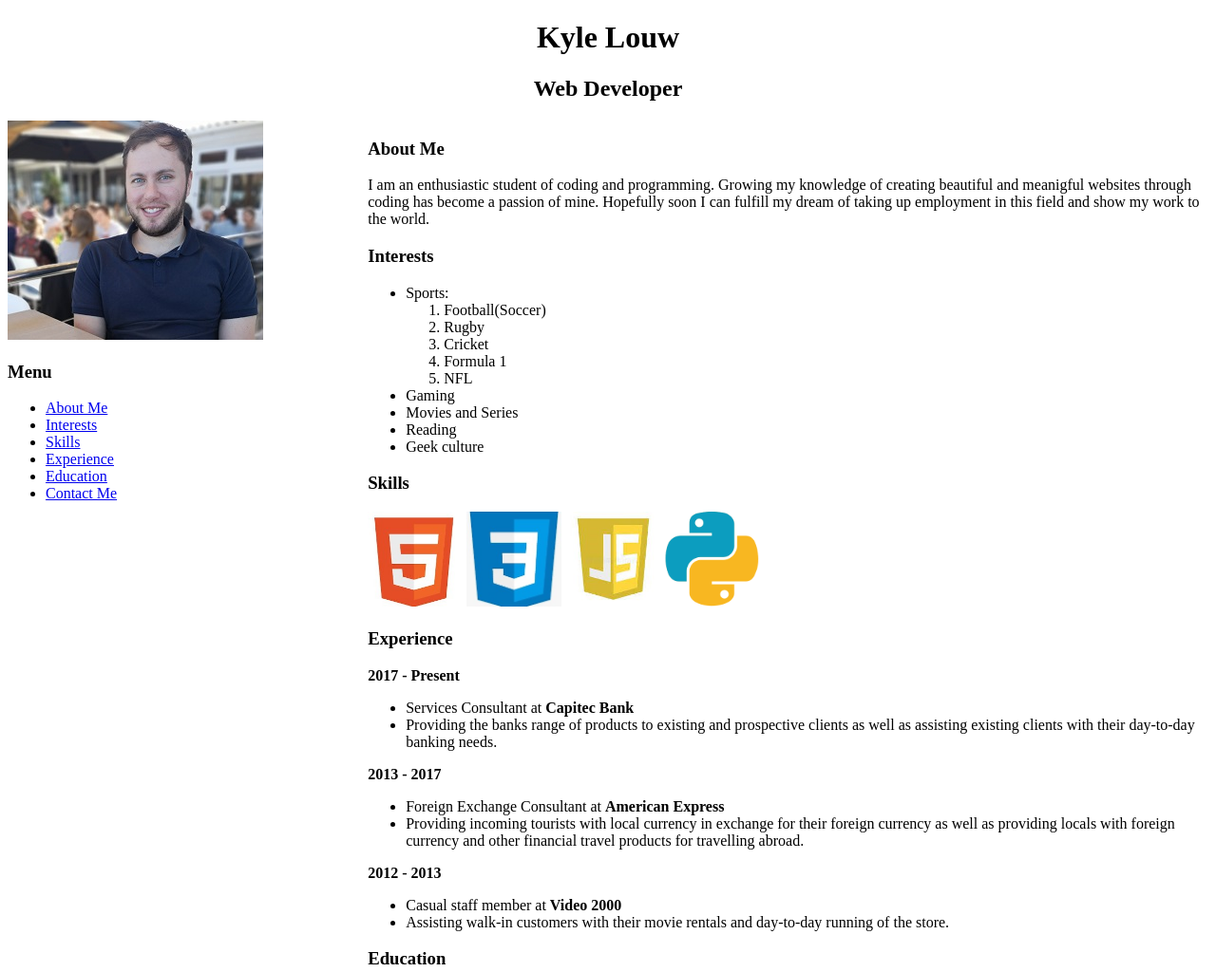
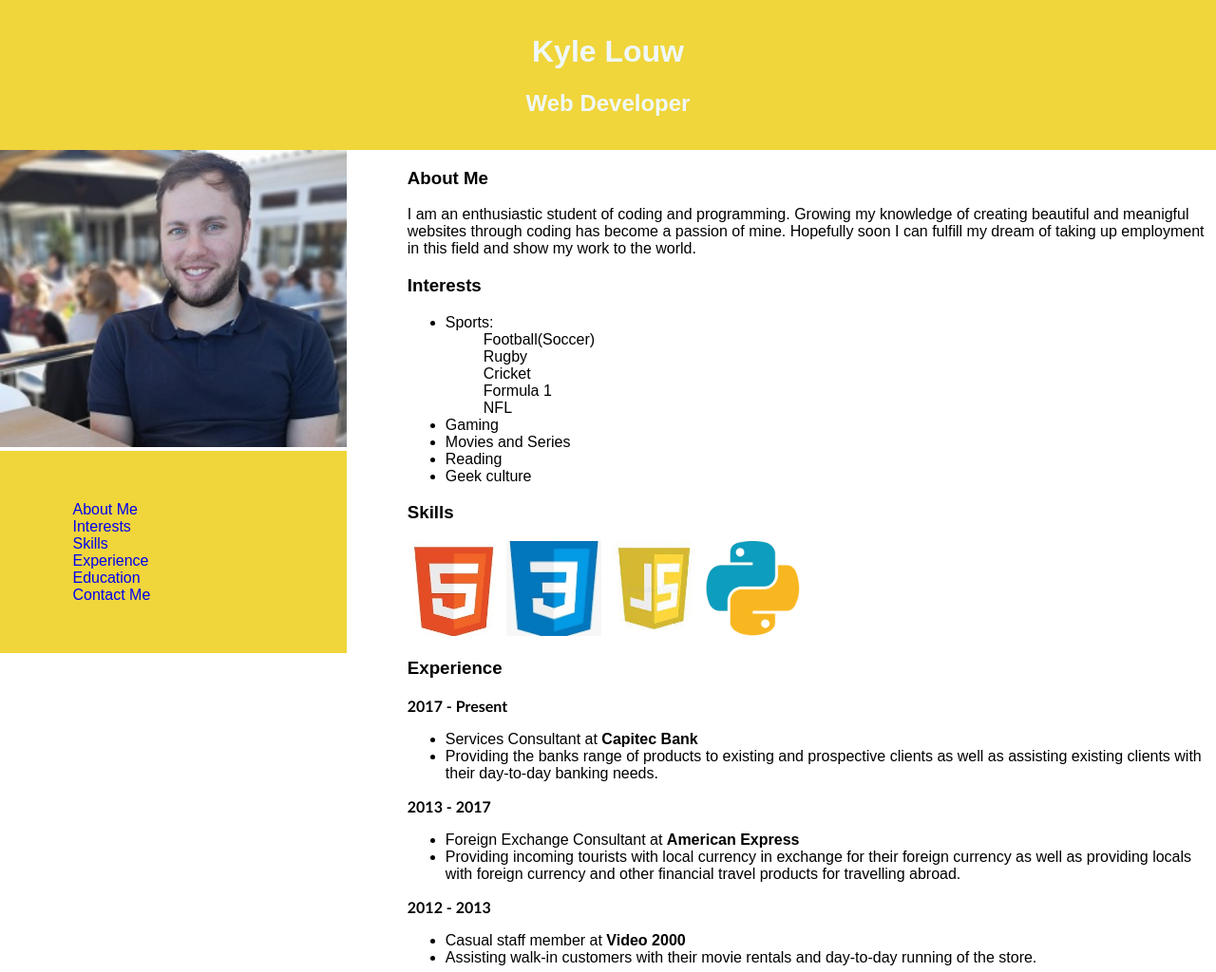
Before and after one commit to KCLouw/resume2022, a plain HTML site: page index.html in a window 1280 px wide. Shown: the top 1024 px of the page at 95% size. Drawn offline with Linux system fonts and the light colour scheme.

Commit message:
Classes, colours and fonts
added some of the above mentioned styles

```diff
--- a/index.html
+++ b/index.html
@@ -7,27 +7,7 @@
     <meta http-equiv="X-UA-Compatible" content="IE=edge">
     <meta name="viewport" content="width=device-width, initial-scale=1.0">
     <title>Kyle Louw Resume</title>
-    <style>
-        aside {
-            float: left;
-            display: block;
-            width: 30%;
-        }
-
-        article {
-            display: block;
-            width: 70%;
-            float: right;
-        }
-
-        header {
-            text-align: center;
-        }
-        footer{
-            display: block;
-            clear: both;
-        }
-    </style>
+    <link rel="stylesheet" href="static/css/stylesheet.css">
 </head>
 
 <body>
@@ -35,12 +15,13 @@
         <h1>Kyle Louw</h1>
         <h2>Web Developer</h2>
     </header>
-<section>
+    <main>
         <aside>
-        <img src="images/Me-min.jpg" alt="Picture of Kyle Louw">
+            <div>
+                <img src="images/Me-min.jpg" alt="Picture of Kyle Louw" class="prof-pic">
+            </div>
             <nav>
-            <h3>Menu</h3>
-            <ul>
+                <ul class="menu-list">
                     <li><a href="#about-me">About Me</a></li>
                     <li><a href="#interests">Interests</a></li>
                     <li><a href="#skills">Skills</a></li>
@@ -55,7 +36,8 @@
             <div>
                 <h3 id="about-me">About Me</h3>
                 <p>I am an enthusiastic student of coding and programming.
-                Growing my knowledge of creating beautiful and meanigful websites through coding has become a passion of
+                    Growing my knowledge of creating beautiful and meanigful websites through coding has become a
+                    passion of
                     mine.
                     Hopefully soon I can fulfill my dream of taking up employment in this field and show my work to the
                     world.
@@ -65,7 +47,7 @@
                 <h3 id="interests">Interests</h3>
                 <ul>
                     <li>Sports:
-                    <ol>
+                        <ol class="menu-list">
                             <li>Football(Soccer)</li>
                             <li>Rugby</li>
                             <li>Cricket</li>
@@ -88,13 +70,13 @@
             </div>
             <div>
                 <h3 id="experience">Experience</h3>
-            <b>2017 - Present</b>
+                <b class="timeHeader">2017 - Present</b>
                 <ul>
                     <li>Services Consultant at <b>Capitec Bank</b></li>
                     <li>Providing the banks range of products to existing and prospective clients as
                         well as assisting existing clients with their day-to-day banking needs.</li>
                 </ul>
-            <b>2013 - 2017</b>
+                <b class="timeHeader">2013 - 2017</b>
                 <ul>
                     <li>Foreign Exchange Consultant at <b>American Express</b></li>
                     <li>Providing incoming tourists with local currency in exchange for their foreign
@@ -102,7 +84,7 @@
                         financial travel products for travelling abroad.
                     </li>
                 </ul>
-            <b>2012 - 2013</b>
+                <b class="timeHeader">2012 - 2013</b>
                 <ul>
                     <li>Casual staff member at <b>Video 2000</b></li>
                     <li>Assisting walk-in customers with their movie rentals and day-to-day running
@@ -111,24 +93,24 @@
             </div>
             <div>
                 <h3 id="education">Education</h3>
-            <b>2021</b>
+                <b class="timeHeader">2021</b>
                 <ol>
                     <li>Web Design Certificate from <b>CodeSpace Academy</b></li>
                     <li>Intro To Web Design from <b>CodeSpace Academy</b></li>
                 </ol>
-            <b>2020</b>
+                <b class="timeHeader">2020</b>
                 <ol>
                     <li>Fundamentals of Python for Data Science from <b>Dataquest</b></li>
                     <li>Introductory to Programming from <b>Udemy</b></li>
                 </ol>
-            <b>2011</b>
+                <b class="timeHeader">2011</b>
                 <ol>
                     <li>Matric Certificate from <b>Bosmansdam High School</b></li>
                 </ol>
             </div>
 
         </article>
-</section>
+    </main>
     <footer>
         <div>
             <h3 id="contact-me">Contact Me</h3>
--- /dev/null
+++ b/static/css/stylesheet.css
@@ -0,0 +1,64 @@
+body {
+    font-family: Arial, Helvetica, sans-serif;
+    margin: 0;
+}
+
+main {
+    display: inline-flex;
+    width: 100%;
+}
+
+aside {
+    float: left;
+    width: 30%;
+    color: aliceblue;
+
+}
+
+article {
+    width: 70%;
+    float: right;
+    margin-left: 5%;
+}
+
+header {
+    text-align: center;
+    background-color: rgb(240, 213, 59);
+    padding: 15px;
+    color: aliceblue;
+}
+
+footer {
+    display: block;
+    clear: both;
+    background-color: rgb(240, 213, 59);
+    text-align: center;
+    color: aliceblue;
+    padding: 15px;
+}
+
+.timeHeader{
+   font-family:'Trebuchet MS', 'Lucida Sans Unicode', 'Lucida Grande', 'Lucida Sans', Arial, sans-serif;
+}
+
+nav {
+    background-color: rgb(240, 213, 59);
+    margin-top: none;
+    padding: 10%;
+}
+
+.prof-pic {
+    width: 100%;
+}
+
+a {
+    text-decoration: none;
+}
+
+a:hover {
+    color: black;
+}
+
+.menu-list {
+    list-style-type: none;
+}
```
Lines whose indentation alone changed are shown as unchanged.
